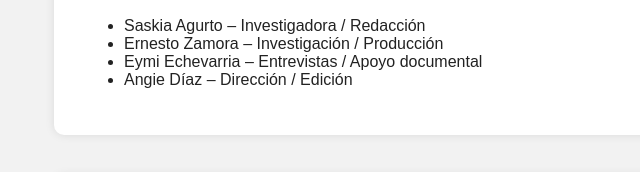
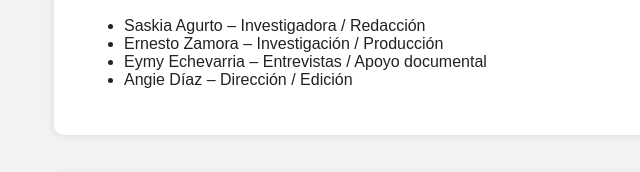
Before and after one commit to agurtosaskia/datopublico, a plain HTML site: page index.html in a window 1280 px wide. Shown: the part 3992-4164 px from the top of the page, 106-746 px from the left. Drawn offline with Linux system fonts and the light colour scheme.

Commit message:
Update index.html

```diff
--- a/index.html
+++ b/index.html
@@ -130,7 +130,7 @@
         <ul>
             <li>Saskia Agurto – Investigadora / Redacción</li>
             <li>Ernesto Zamora – Investigación / Producción</li>
-            <li>Eymi Echevarria – Entrevistas / Apoyo documental</li>
+            <li>Eymy Echevarria – Entrevistas / Apoyo documental</li>
             <li>Angie Díaz – Dirección / Edición</li>
         </ul>
     </section>
```
